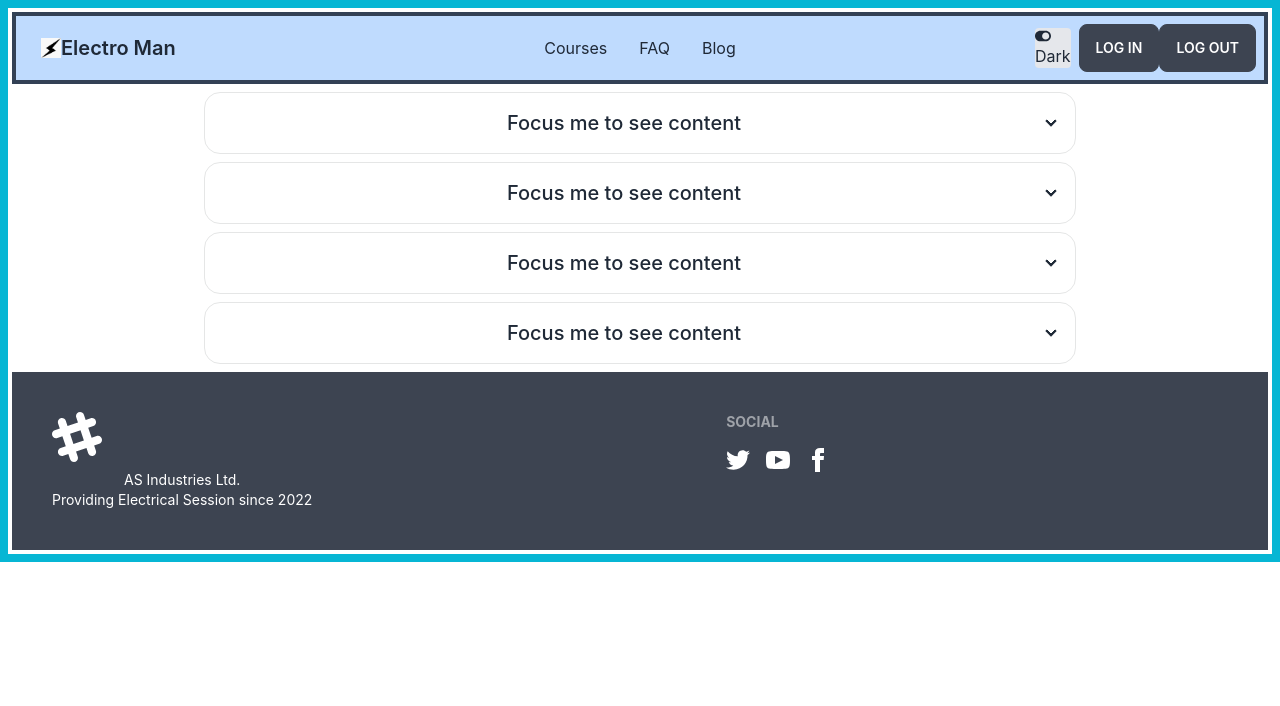
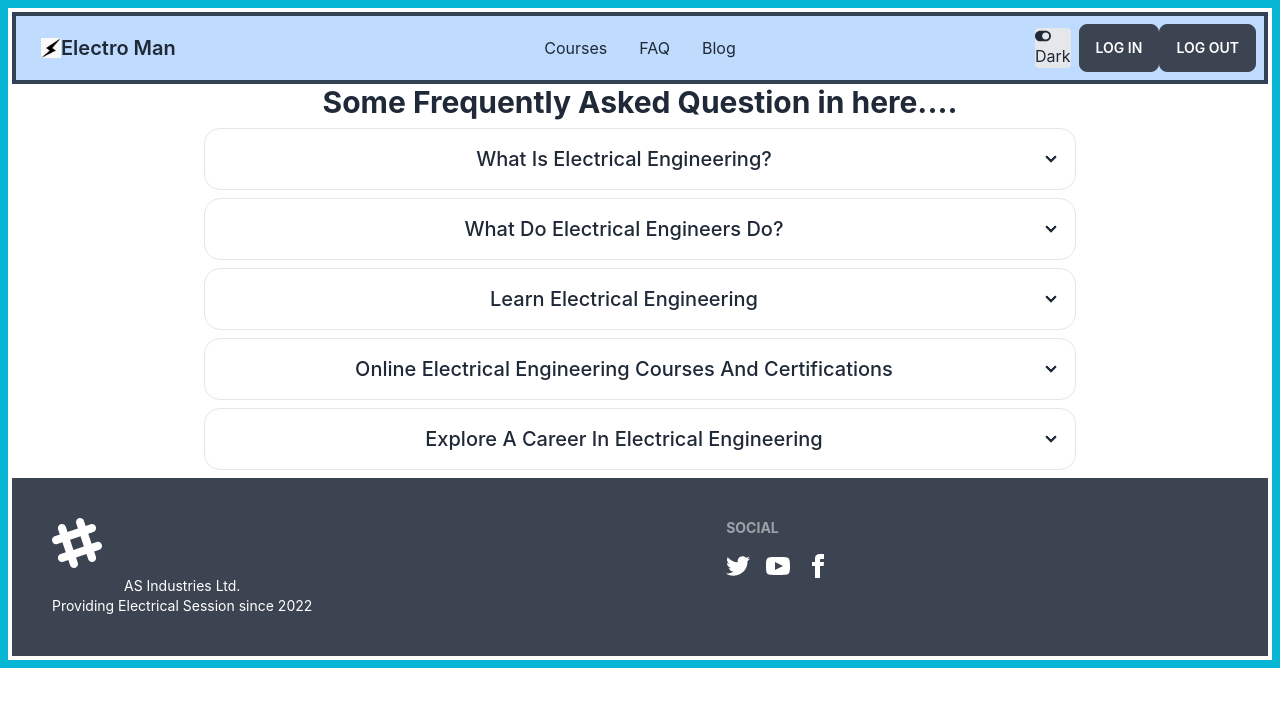
Before and after one commit to Avik2293/electro-man-client, a React (Create React App) app: page /faq in a window 1280 px wide. Shown: the top 706 px of the page. Built offline with nearby package versions, Linux system fonts and the light colour scheme.

Commit message:
FAQ page

```diff
--- a/src/Pages/Faq.js
+++ b/src/Pages/Faq.js
@@ -7,36 +7,55 @@ const Faq = () => {
         <div>
             <Header></Header>
             <div>
+                <h2 className='text-3xl font-bold'>Some Frequently Asked Question in here....</h2>
                 <div tabIndex={0} className="collapse collapse-arrow border border-base-300 bg-base-100 rounded-box lg:mx-48 my-2">
                     <div className="collapse-title text-xl font-medium">
-                        Focus me to see content
+                        What Is Electrical Engineering?
                     </div>
                     <div className="collapse-content">
-                        <p>tabIndex={0} attribute is necessary to make the div focusable</p>
+                        <p>
+                            Electrical Engineering is a section of the engineering discipline that deals with electric systems, electricity, and electromagnetism. Electrical engineers use the latest tools in computer science as well as more old-fashioned disciplines to build everything from electric cars to massive electrical infrastructures and control systems. It's a relatively new field within engineering, but it's been around since the advent of electric commercialization in the 19th century. It's divided into a wide range of subfields, including traditional ones such as signal processing and newer ones like computer engineering.
+                        </p>
                     </div>
                 </div>
                 <div tabIndex={0} className="collapse collapse-arrow border border-base-300 bg-base-100 rounded-box lg:mx-48 my-2">
                     <div className="collapse-title text-xl font-medium">
-                        Focus me to see content
+                        What Do Electrical Engineers Do?
                     </div>
                     <div className="collapse-content">
-                        <p>tabIndex={0} attribute is necessary to make the div focusable</p>
+                        <p>
+                            Electrical Engineers use knowledge of circuitry and power generation to plan, design, and manage the manufacturing of electrical equipment as well as implement projects that harness different components of electricity and power. They use their knowledge of electrical systems to work in projects so small they could fit into your pocket to larger projects like aircraft electrical systems or communications systems. They design and test their projects, ensuring that everything created is safe. Careers In Electrical Engineering The field is still lucrative with the advent of 21st-century computing technology and electrical devices like smartphones and computer systems. There's also an extensive opportunity within biomedical engineering. You can find space for an electrical engineer in a wide range of fields.
+                        </p>
                     </div>
                 </div>
                 <div tabIndex={0} className="collapse collapse-arrow border border-base-300 bg-base-100 rounded-box lg:mx-48 my-2">
                     <div className="collapse-title text-xl font-medium">
-                        Focus me to see content
+                        Learn Electrical Engineering
                     </div>
                     <div className="collapse-content">
-                        <p>tabIndex={0} attribute is necessary to make the div focusable</p>
+                        <p>
+                            You'll need at least a bachelor's degree to get a foot in the door, but most lucrative positions will require a graduate degree with master's degree at a minimum and a strong preference towards PhDs. Degree programs can be quite an investment, but they're a requirement for working within the field. You'll also need a fair amount of work experience to land the most lucrative jobs.
+                        </p>
                     </div>
                 </div>
                 <div tabIndex={0} className="collapse collapse-arrow border border-base-300 bg-base-100 rounded-box lg:mx-48 my-2">
                     <div className="collapse-title text-xl font-medium">
-                        Focus me to see content
+                        Online Electrical Engineering Courses And Certifications
                     </div>
                     <div className="collapse-content">
-                        <p>tabIndex={0} attribute is necessary to make the div focusable</p>
+                        <p>
+                            The field is broad, and so are the offerings. You can start from the beginning with an introduction to basic engineering principles in areas such as electrical, mechanical, and biomedical engineering from the University of Texas at Arlington. You can also go to the other end of the spectrum with field-specific courses in things like Future Robotics from the University of Naples. In between are a wide range of certifications and courses designed to build foundation skills in electrical engineering, including principles like circuit theory, systems design, and power generation. Understanding the basis of electric power allows you to apply those principles to innovative new projects within the newest tech horizon. Courses in computer-aided design also give you modern tools to work with current projects in the professional engineering world. Even if you already have your degree, specialized certificates and courses expand your tool belt and put you ahead of the competition.
+                        </p>
+                    </div>
+                </div>
+                <div tabIndex={0} className="collapse collapse-arrow border border-base-300 bg-base-100 rounded-box lg:mx-48 my-2">
+                    <div className="collapse-title text-xl font-medium">
+                        Explore A Career In Electrical Engineering
+                    </div>
+                    <div className="collapse-content">
+                        <p>
+                            This isn't your 19th-century power grid anymore. It's a lucrative field full of possibilities for innovation with the far reaches of tech. Electronic devices are getting more critical to everyday life. Electric motors are revolutionizing the automobile industry, and electronic systems are getting small enough to require a microscope to see. Real world technological innovation is expanding, and an electrical engineering degree gives you the right skills to get in the field. The Bureau of Labor Statistics estimates the average pay at over six figures and growing, and that's excluding computer engineering careers. This is the time to consider becoming a professional engineer in the field of electrical engineering and being part of the tech wave.
+                        </p>
                     </div>
                 </div>
             </div>
```
